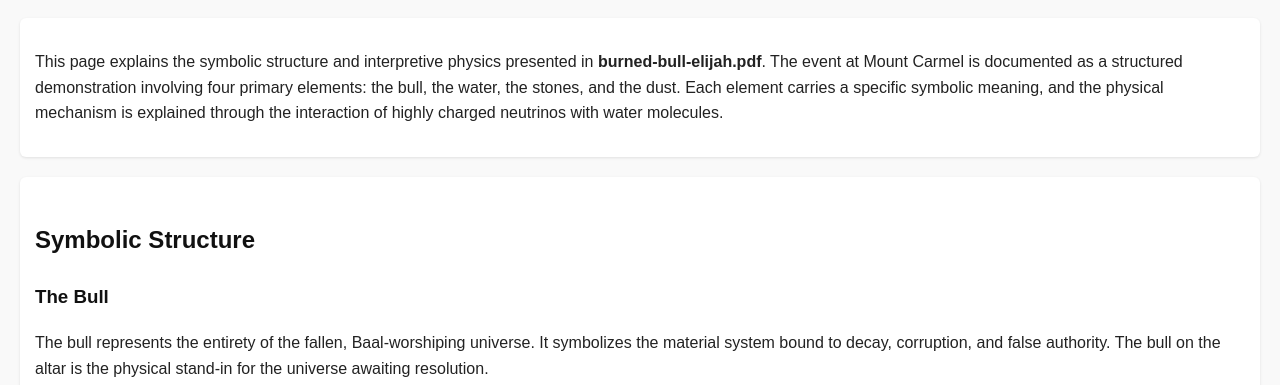
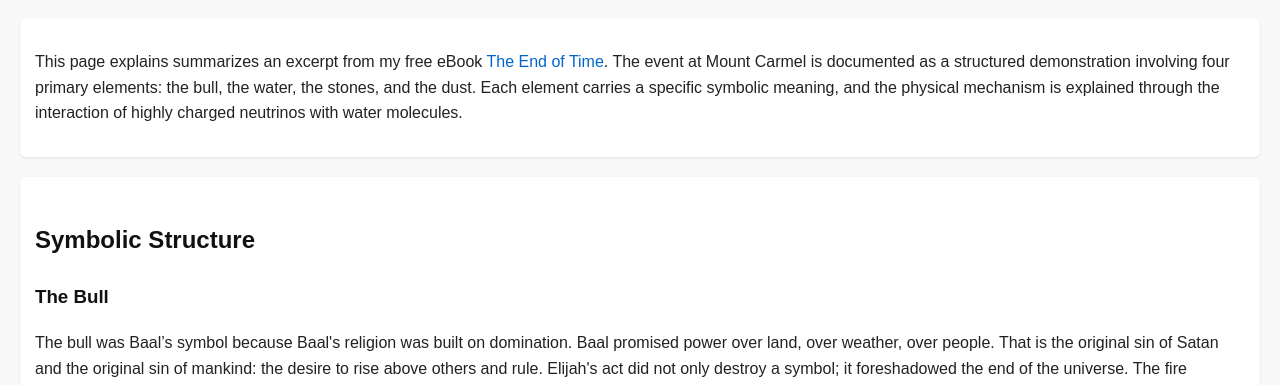
Before and after one commit to RaphaelAsanti/burned-bull-elijah, a plain HTML site: page index.html in a window 1280 px wide. Shown: the part 403-788 px from the top of the page. Drawn offline with Linux system fonts and the light colour scheme.

Commit message:
Revise content on burned bull and symbolic structure
Updated the content to summarize an excerpt from the eBook 'The End of Time' and elaborated on the symbolic meaning of the bull in relation to Baal worship.

```diff
--- a/index.html
+++ b/index.html
@@ -90,8 +90,8 @@ header img {
 </header>
 <div class="section">
 <p>
-This page explains the symbolic structure and interpretive physics presented in
-<strong>burned-bull-elijah.pdf</strong>. The event at Mount Carmel is documented as a structured
+This page explains summarizes an excerpt from my free eBook <a href="https://raphaelasanti.github.io/the-end-of-time/">The End of Time</a>.
+The event at Mount Carmel is documented as a structured
 demonstration involving four primary elements: the bull, the water, the stones, and the dust.
 Each element carries a specific symbolic meaning, and the physical mechanism is explained
 through the interaction of highly charged neutrinos with water molecules.
@@ -103,9 +103,15 @@ through the interaction of highly charged neutrinos with water molecules.
 
 <h3>The Bull</h3>
 <p>
-The bull represents the entirety of the fallen, Baal-worshiping universe. It symbolizes the
-material system bound to decay, corruption, and false authority. The bull on the altar is the
-physical stand-in for the universe awaiting resolution.
+
+The bull was Baal’s symbol because Baal's religion was built on domination.
+  Baal promised power over land, over weather, over people. That is the
+  original sin of Satan and the original sin of mankind: the desire to
+  rise above others and rule. Elijah's act did not only destroy a symbol;
+  it foreshadowed the end of the universe. The fire showed that Baal had
+  no power to give, no authority to grant, and no ability to elevate anyone.
+
+That’s why it represents this entire fallen universe being destroyed once and for all.
 </p>
 <div style="
     float: right;
```
